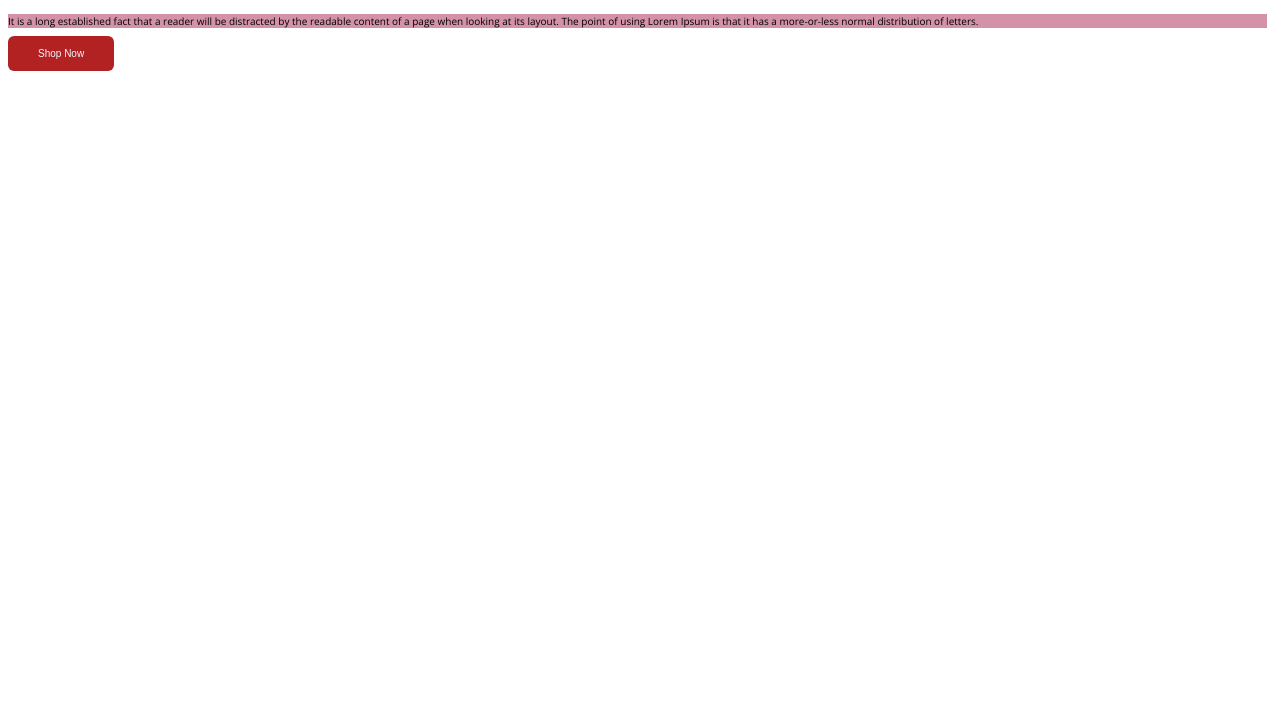
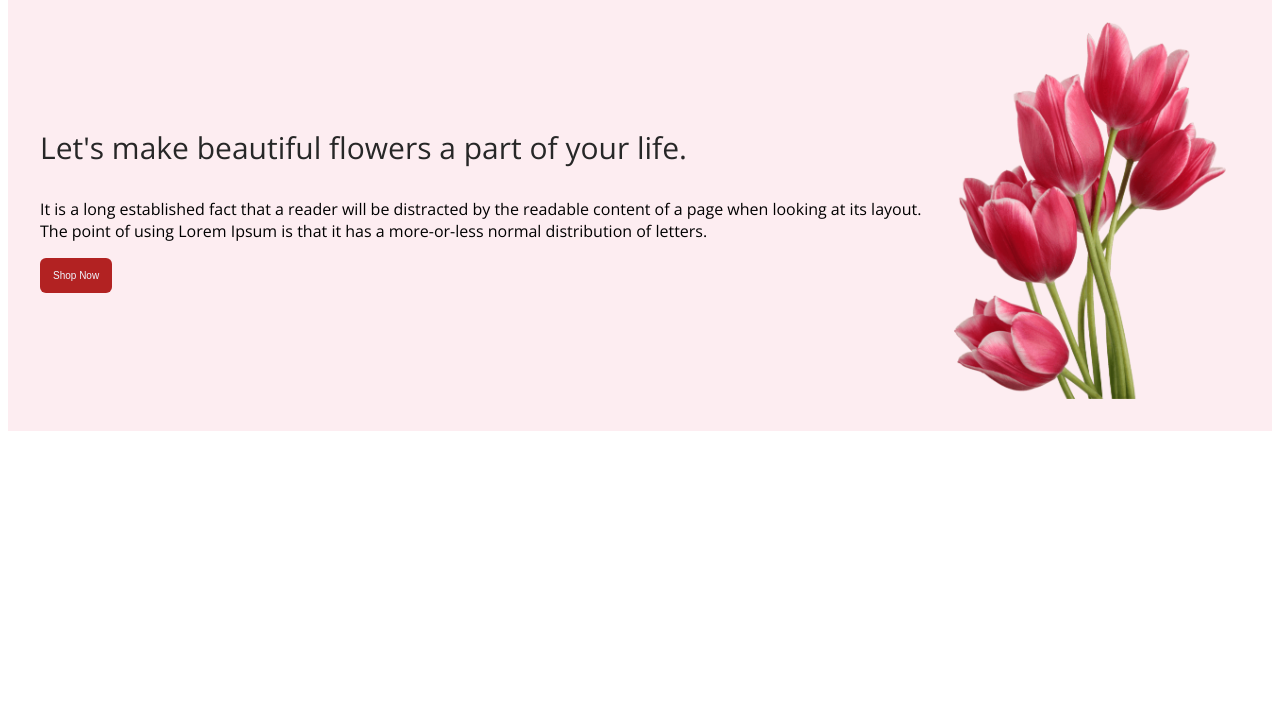
Before and after one commit to mim-111/mim-s-repo, a plain HTML site: page index.html in a window 1280 px wide. Shown: the part 87-800 px from the top of the page. Drawn offline with nearby package versions, Linux system fonts and the light colour scheme.

Commit message:
banner content added

```diff
--- a/index.html
+++ b/index.html
@@ -10,14 +10,24 @@
     <link rel="stylesheet" href="styles/flower.css">
 </head>
 <body>
-    <header>
+    <header class="header">
         <nav>
-            <h3 class=" nav-title ">Let's make beautiful flowers a part of your life.</h3>
-            <li><h2> It is a long established fact that a reader will be distracted by the readable content of a page when looking at its layout. The point of using Lorem Ipsum is that it has a more-or-less normal distribution of letters.</h2></li>
-            <li><button class="btn-primary">Shop Now</button></li>
-        </nav>
+            </nav>
+            <div class="banner">
+                <div class="banner-content">
 
+                </div>
+
+
+            <div>
+            <p class=" nav-title ">Let's make
+                beautiful flowers a
+                part of your life.</p>
+            <p> It is a long established fact that a reader will be distracted by the readable content of a page when looking at its layout. The point of using Lorem Ipsum is that it has a more-or-less normal distribution of letters.</p>
+            <button class="btn-primary">Shop Now</button>
+
+        </div>
+        <img class="profile-pic" src="images/pngwing 10.png" alt="">
+        </div>
     </header>
-
-</body>
-</html>
+    <main></main>
--- a/styles/flower.css
+++ b/styles/flower.css
@@ -10,7 +10,10 @@ body{
 font-size: 30px;
 font-weight: 500;
 line-height: normal;
-background-color:rgb(211, 146, 168);
+margin-top: 0px;
+margin-left: 80;
+margin-right: 96px;
+
 }
 
 h2{
@@ -19,7 +22,7 @@ color: black;
 font-size: 10px;
 font-weight: 100;
 line-height: normal;
-background-color: rgb(211, 146, 168);
+
 .}
 
  .btn-primary{
@@ -29,7 +32,7 @@ background-color: rgb(211, 146, 168);
     color:aliceblue;
     font-size: 10px;
     font-weight:100;
-    padding: 12px 30px;
+    padding: 12px 13px;
  }
 
 
@@ -45,11 +48,27 @@ nav > ul{
 }
 nav>ul{
     display:flex;
-    align items:center;
+    align-items:center;
+    margin: 600px;
 }
 nav li{
     list-style:none;
     margin-right: 5px;
+    margin-left: 5px;
 
 
 }
+/*header related styles*/
+.header{
+    background-color: rgba(229, 84, 115, 0.10);
+}
+    .banner{
+        padding: 100px 32px 32px;
+        display: flex;
+        align-items: center;
+
+    }
+    .banner .profile-pic
+    {
+        width: 300px;
+    }
```
